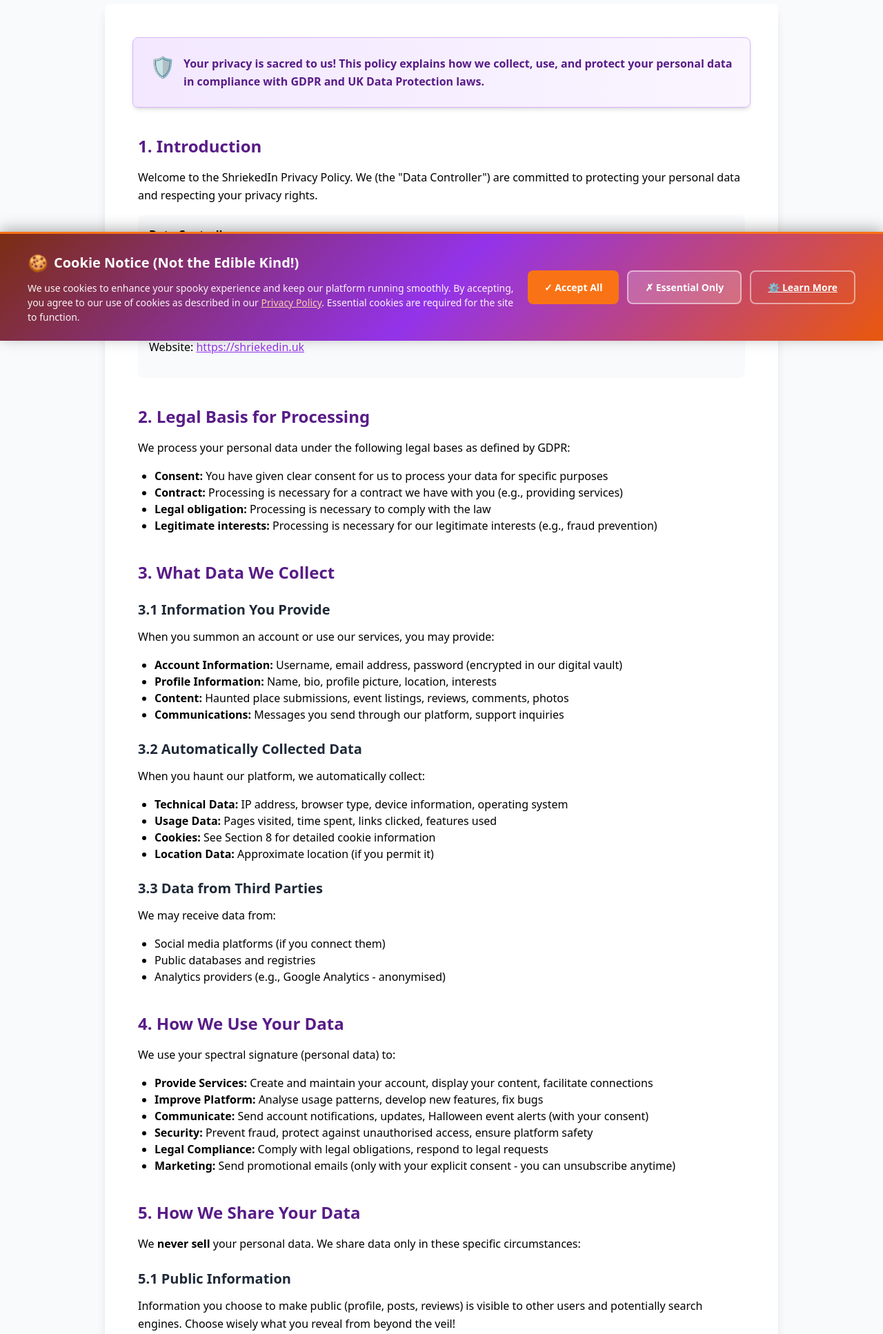
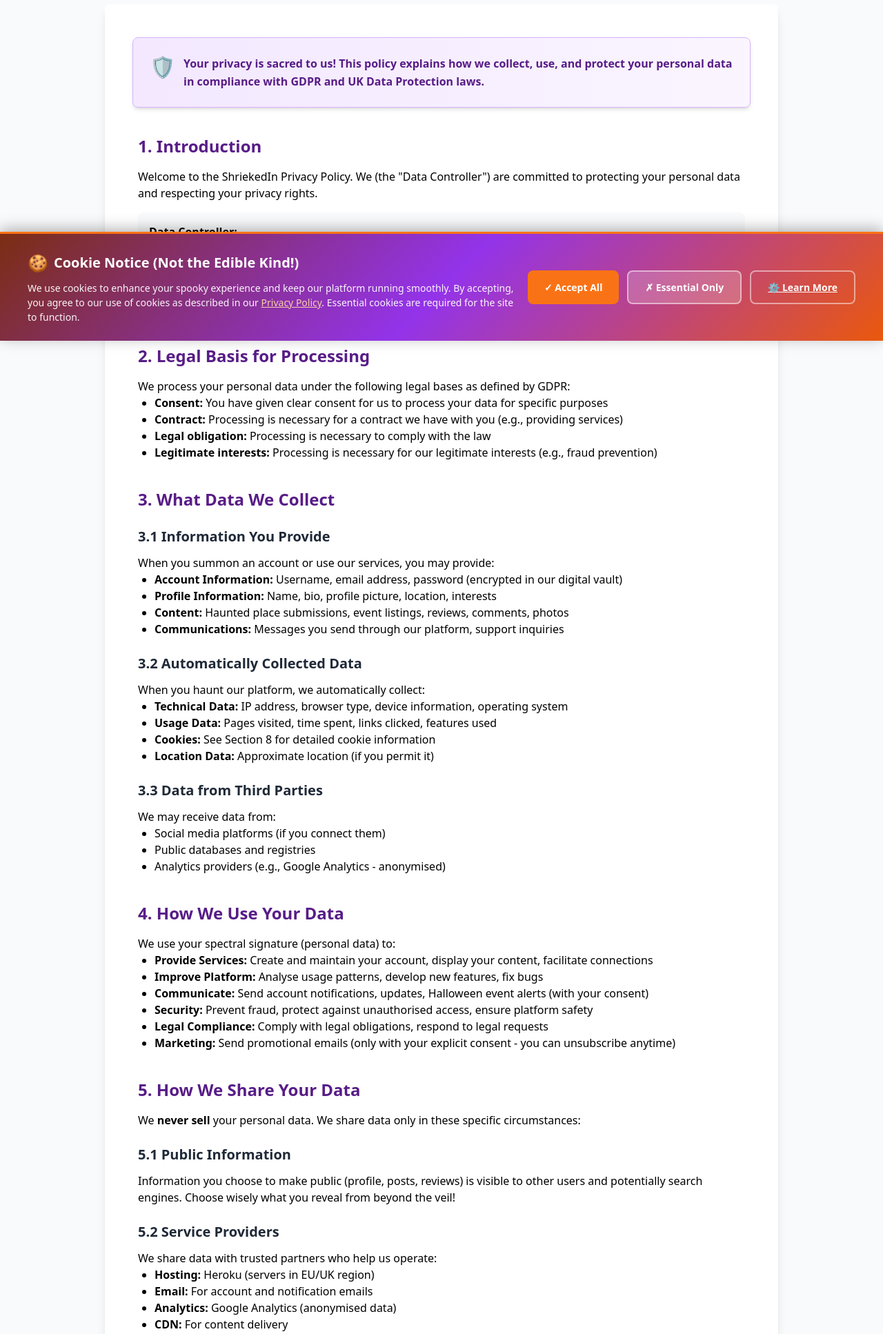
Before and after one commit to OJarvey/SpookyOctober, a Django app: page /privacy/ in a window 1280 px wide. Shown: the part 306-2240 px from the top of the page at 69% size. Run offline with Django 5.2, Linux system fonts and the light colour scheme.

Commit message:
fix: remove manual margin classes to let prose handle typography
Removed all manual mb-4, leading-relaxed, and mb-3 classes from
legal pages to allow Tailwind's prose plugin to handle typography
automatically. This fixes inconsistent spacing and makes the pages
match the balanced appearance of the cookie settings page.

The prose plugin provides optimal typography defaults:
- Proper paragraph spacing
- Consistent line height
- Balanced margins between elements
- Professional vertical rhythm

Manual classes were overriding these defaults and causing:
- Clumsy paragraph margins
- Inconsistent spacing
- Visual imbalance compared to cookie settings page

Now all three pages (Terms, Privacy, Cookie Settings) use prose
for consistent, professional typography.

🤖 Generated with [Claude Code](https://claude.com/claude-code)

Co-Authored-By: Claude <noreply@anthropic.com>

```diff
--- a/templates/privacy.html
+++ b/templates/privacy.html
@@ -29,21 +29,21 @@
                 <div class="prose prose-lg max-w-none">
 
                 <h2 class="text-2xl font-bold text-purple-900 mt-10 mb-4">1. Introduction</h2>
-                <p class="mb-4 leading-relaxed">
+                <p>
                     Welcome to the ShriekedIn Privacy Policy. We (the "Data Controller") are committed to protecting your personal data and respecting your privacy rights.
                 </p>
                 <div class="bg-gray-50 p-4 rounded-lg mt-4">
-                    <p class="font-semibold mb-3">Data Controller:</p>
-                    <p class="mb-4 leading-relaxed">ShriekedIn</p>
-                    <p class="mb-4 leading-relaxed">The Haunted Halls, Digital Cemetery</p>
-                    <p class="mb-4 leading-relaxed">Email: privacy@shriekedin.uk</p>
-                    <p class="mb-4 leading-relaxed">
+                    <p class="font-semibold">Data Controller:</p>
+                    <p>ShriekedIn</p>
+                    <p>The Haunted Halls, Digital Cemetery</p>
+                    <p>Email: privacy@shriekedin.uk</p>
+                    <p>
     Website: <a href="https://shriekedin.uk" class="text-purple-600 hover:text-purple-800 underline">https://shriekedin.uk</a>
                     </p>
                 </div>
 
                 <h2 class="text-2xl font-bold text-purple-900 mt-10 mb-4">2. Legal Basis for Processing</h2>
-                <p class="mb-4 leading-relaxed">We process your personal data under the following legal bases as defined by GDPR:</p>
+                <p>We process your personal data under the following legal bases as defined by GDPR:</p>
                 <ul class="list-disc pl-6 mb-4">
                     <li>
                         <strong>Consent:</strong> You have given clear consent for us to process your data for specific purposes
@@ -62,7 +62,7 @@
                 <h2 class="text-2xl font-bold text-purple-900 mt-10 mb-4">3. What Data We Collect</h2>
 
                 <h3 class="text-xl font-semibold text-gray-800 mt-6 mb-3">3.1 Information You Provide</h3>
-                <p class="mb-4 leading-relaxed">When you summon an account or use our services, you may provide:</p>
+                <p>When you summon an account or use our services, you may provide:</p>
                 <ul class="list-disc pl-6 mb-4">
                     <li>
                         <strong>Account Information:</strong> Username, email address, password (encrypted in our digital vault)
@@ -79,7 +79,7 @@
                 </ul>
 
                 <h3 class="text-xl font-semibold text-gray-800 mt-6 mb-3">3.2 Automatically Collected Data</h3>
-                <p class="mb-4 leading-relaxed">When you haunt our platform, we automatically collect:</p>
+                <p>When you haunt our platform, we automatically collect:</p>
                 <ul class="list-disc pl-6 mb-4">
                     <li>
                         <strong>Technical Data:</strong> IP address, browser type, device information, operating system
@@ -96,7 +96,7 @@
                 </ul>
 
                 <h3 class="text-xl font-semibold text-gray-800 mt-6 mb-3">3.3 Data from Third Parties</h3>
-                <p class="mb-4 leading-relaxed">We may receive data from:</p>
+                <p>We may receive data from:</p>
                 <ul class="list-disc pl-6 mb-4">
                     <li>Social media platforms (if you connect them)</li>
                     <li>Public databases and registries</li>
@@ -104,7 +104,7 @@
                 </ul>
 
                 <h2 class="text-2xl font-bold text-purple-900 mt-10 mb-4">4. How We Use Your Data</h2>
-                <p class="mb-4 leading-relaxed">We use your spectral signature (personal data) to:</p>
+                <p>We use your spectral signature (personal data) to:</p>
                 <ul class="list-disc pl-6 mb-4">
                     <li>
                         <strong>Provide Services:</strong> Create and maintain your account, display your content, facilitate connections
@@ -127,17 +127,17 @@
                 </ul>
 
                 <h2 class="text-2xl font-bold text-purple-900 mt-10 mb-4">5. How We Share Your Data</h2>
-                <p class="mb-4 leading-relaxed">
+                <p>
 We <strong>never sell</strong> your personal data. We share data only in these specific circumstances:
                 </p>
 
                 <h3 class="text-xl font-semibold text-gray-800 mt-6 mb-3">5.1 Public Information</h3>
-                <p class="mb-4 leading-relaxed">
+                <p>
 Information you choose to make public (profile, posts, reviews) is visible to other users and potentially search engines. Choose wisely what you reveal from beyond the veil!
                 </p>
 
                 <h3 class="text-xl font-semibold text-gray-800 mt-6 mb-3">5.2 Service Providers</h3>
-                <p class="mb-4 leading-relaxed">We share data with trusted partners who help us operate:</p>
+                <p>We share data with trusted partners who help us operate:</p>
                 <ul class="list-disc pl-6 mb-4">
                     <li>
                         <strong>Hosting:</strong> Heroku (servers in EU/UK region)
@@ -152,18 +152,18 @@ Information you choose to make public (profile, posts, reviews) is visible to ot
                         <strong>CDN:</strong> For content delivery
                     </li>
                 </ul>
-                <p class="mb-4 leading-relaxed">All service providers are contractually bound to protect your data and use it only as instructed.</p>
+                <p>All service providers are contractually bound to protect your data and use it only as instructed.</p>
 
                 <h3 class="text-xl font-semibold text-gray-800 mt-6 mb-3">5.3 Legal Requirements</h3>
-                <p class="mb-4 leading-relaxed">We may disclose data if required by law, court order, or to protect rights, property, or safety.</p>
+                <p>We may disclose data if required by law, court order, or to protect rights, property, or safety.</p>
 
                 <h3 class="text-xl font-semibold text-gray-800 mt-6 mb-3">5.4 Business Transfers</h3>
-                <p class="mb-4 leading-relaxed">
+                <p>
 If ShriekedIn is acquired or merged, your data may be transferred. You'll be notified of any change in ownership or data practices.
                 </p>
 
                 <h2 class="text-2xl font-bold text-purple-900 mt-10 mb-4">6. Data Retention</h2>
-                <p class="mb-4 leading-relaxed">We retain your data for as long as necessary to provide services and comply with legal obligations:</p>
+                <p>We retain your data for as long as necessary to provide services and comply with legal obligations:</p>
                 <ul class="list-disc pl-6 mb-4">
                     <li>
                         <strong>Active accounts:</strong> Data retained while account is active
@@ -180,40 +180,40 @@ If ShriekedIn is acquired or merged, your data may be transferred. You'll be not
                 </ul>
 
                 <h2 class="text-2xl font-bold text-purple-900 mt-10 mb-4">7. Your Rights Under GDPR</h2>
-                <p class="mb-4 leading-relaxed">You have the following rights regarding your personal data:</p>
+                <p>You have the following rights regarding your personal data:</p>
 
                 <div class="grid md:grid-cols-2 gap-4 my-6">
                     <div class="bg-purple-50 p-4 rounded-lg">
                         <h4 class="font-bold text-purple-900 mb-2">🔍 Right to Access</h4>
-                        <p class="text-sm mb-2">Request a copy of your personal data</p>
+                        <p class="text-sm">Request a copy of your personal data</p>
                     </div>
                     <div class="bg-purple-50 p-4 rounded-lg">
                         <h4 class="font-bold text-purple-900 mb-2">✏️ Right to Rectification</h4>
-                        <p class="text-sm mb-2">Correct inaccurate or incomplete data</p>
+                        <p class="text-sm">Correct inaccurate or incomplete data</p>
                     </div>
                     <div class="bg-purple-50 p-4 rounded-lg">
                         <h4 class="font-bold text-purple-900 mb-2">🗑️ Right to Erasure</h4>
-                        <p class="text-sm mb-2">Request deletion of your data ("right to be forgotten")</p>
+                        <p class="text-sm">Request deletion of your data ("right to be forgotten")</p>
                     </div>
                     <div class="bg-purple-50 p-4 rounded-lg">
                         <h4 class="font-bold text-purple-900 mb-2">🛑 Right to Restriction</h4>
-                        <p class="text-sm mb-2">Limit how we use your data</p>
+                        <p class="text-sm">Limit how we use your data</p>
                     </div>
                     <div class="bg-purple-50 p-4 rounded-lg">
                         <h4 class="font-bold text-purple-900 mb-2">📤 Right to Portability</h4>
-                        <p class="text-sm mb-2">Receive your data in a structured format</p>
+                        <p class="text-sm">Receive your data in a structured format</p>
                     </div>
                     <div class="bg-purple-50 p-4 rounded-lg">
                         <h4 class="font-bold text-purple-900 mb-2">⛔ Right to Object</h4>
-                        <p class="text-sm mb-2">Object to certain types of processing</p>
+                        <p class="text-sm">Object to certain types of processing</p>
                     </div>
                     <div class="bg-purple-50 p-4 rounded-lg">
                         <h4 class="font-bold text-purple-900 mb-2">🤖 Automated Decisions</h4>
-                        <p class="text-sm mb-2">Not be subject to automated decision-making</p>
+                        <p class="text-sm">Not be subject to automated decision-making</p>
                     </div>
                     <div class="bg-purple-50 p-4 rounded-lg">
                         <h4 class="font-bold text-purple-900 mb-2">🚫 Withdraw Consent</h4>
-                        <p class="text-sm mb-2">Withdraw consent at any time</p>
+                        <p class="text-sm">Withdraw consent at any time</p>
                     </div>
                 </div>
 
@@ -225,7 +225,7 @@ If ShriekedIn is acquired or merged, your data may be transferred. You'll be not
                 </p>
 
                 <h2 class="text-2xl font-bold text-purple-900 mt-10 mb-4">8. Cookies and Tracking</h2>
-                <p class="mb-4 leading-relaxed">
+                <p>
 We use cookies and similar technologies to enhance your experience. Cookies are small text files stored on your device.
                 </p>
 
@@ -272,16 +272,16 @@ We use cookies and similar technologies to enhance your experience. Cookies are
                 </table>
 
                 <h3 class="text-xl font-semibold text-gray-800 mt-6 mb-3">8.2 Managing Cookies</h3>
-                <p class="mb-4 leading-relaxed">You can manage cookie preferences through:</p>
+                <p>You can manage cookie preferences through:</p>
                 <ul class="list-disc pl-6 mb-4">
                     <li>Our cookie consent banner (appears on first visit)</li>
                     <li>Your browser settings</li>
                     <li>Account preferences (for logged-in users)</li>
                 </ul>
-                <p class="mb-4 leading-relaxed">Note: Disabling essential cookies may affect site functionality.</p>
+                <p>Note: Disabling essential cookies may affect site functionality.</p>
 
                 <h2 class="text-2xl font-bold text-purple-900 mt-10 mb-4">9. International Data Transfers</h2>
-                <p class="mb-4 leading-relaxed">
+                <p>
 Your data is primarily stored in the UK/EU. If we transfer data outside the European Economic Area (EEA), we ensure adequate safeguards are in place:
                 </p>
                 <ul class="list-disc pl-6 mb-4">
@@ -291,7 +291,7 @@ Your data is primarily stored in the UK/EU. If we transfer data outside the Euro
                 </ul>
 
                 <h2 class="text-2xl font-bold text-purple-900 mt-10 mb-4">10. Security Measures</h2>
-                <p class="mb-4 leading-relaxed">We protect your data with industry-standard security measures:</p>
+                <p>We protect your data with industry-standard security measures:</p>
                 <ul class="list-disc pl-6 mb-4">
                     <li>
                         🔒 <strong>Encryption:</strong> HTTPS/TLS for data in transit, encryption at rest
@@ -312,43 +312,43 @@ Your data is primarily stored in the UK/EU. If we transfer data outside the Euro
                         🔄 <strong>Updates:</strong> Regular security patches and updates
                     </li>
                 </ul>
-                <p class="mb-4 leading-relaxed">
+                <p>
 However, no method of transmission over the internet is 100% secure. We strive for security but cannot guarantee absolute protection.
                 </p>
 
                 <h2 class="text-2xl font-bold text-purple-900 mt-10 mb-4">11. Children's Privacy</h2>
-                <p class="mb-4 leading-relaxed">
+                <p>
 ShriekedIn is not intended for children under 16. We do not knowingly collect data from children. If you believe a child has provided us with personal data, please contact us immediately, and we will delete it.
                 </p>
 
                 <h2 class="text-2xl font-bold text-purple-900 mt-10 mb-4">12. Changes to This Policy</h2>
-                <p class="mb-4 leading-relaxed">We may update this Privacy Policy from time to time. We will notify you of material changes via:</p>
+                <p>We may update this Privacy Policy from time to time. We will notify you of material changes via:</p>
                 <ul class="list-disc pl-6 mb-4">
                     <li>Email notification</li>
                     <li>Prominent notice on the platform</li>
                     <li>Updated "Last Updated" date</li>
                 </ul>
-                <p class="mb-4 leading-relaxed">We encourage you to review this policy periodically. Continued use after changes constitutes acceptance.</p>
+                <p>We encourage you to review this policy periodically. Continued use after changes constitutes acceptance.</p>
 
                 <h2 class="text-2xl font-bold text-purple-900 mt-10 mb-4">13. Contact Us</h2>
-                <p class="mb-4 leading-relaxed">If you have questions, concerns, or wish to exercise your rights, please contact:</p>
+                <p>If you have questions, concerns, or wish to exercise your rights, please contact:</p>
                 <div class="bg-purple-50 p-4 rounded-lg mt-4">
-                    <p class="font-semibold mb-3">Data Protection Officer</p>
-                    <p class="mb-4 leading-relaxed">ShriekedIn</p>
-                    <p class="mb-4 leading-relaxed">
+                    <p class="font-semibold">Data Protection Officer</p>
+                    <p>ShriekedIn</p>
+                    <p>
     Email: <a href="mailto:privacy@shriekedin.uk" class="text-purple-600 hover:text-purple-800 underline">privacy@shriekedin.uk</a>
                     </p>
-                    <p class="mb-4 leading-relaxed">Response time: Within 1 month (as per GDPR requirements)</p>
+                    <p>Response time: Within 1 month (as per GDPR requirements)</p>
                 </div>
 
                 <h2 class="text-2xl font-bold text-purple-900 mt-10 mb-4">14. Supervisory Authority</h2>
-                <p class="mb-4 leading-relaxed">You have the right to complain to the Information Commissioner's Office (ICO):</p>
+                <p>You have the right to complain to the Information Commissioner's Office (ICO):</p>
                 <div class="bg-gray-50 p-4 rounded-lg mt-4">
-                    <p class="font-semibold mb-3">Information Commissioner's Office (ICO)</p>
-                    <p class="mb-4 leading-relaxed">Wycliffe House, Water Lane</p>
-                    <p class="mb-4 leading-relaxed">Wilmslow, Cheshire, SK9 5AF</p>
-                    <p class="mb-4 leading-relaxed">Phone: 0303 123 1113</p>
-                    <p class="mb-4 leading-relaxed">
+                    <p class="font-semibold">Information Commissioner's Office (ICO)</p>
+                    <p>Wycliffe House, Water Lane</p>
+                    <p>Wilmslow, Cheshire, SK9 5AF</p>
+                    <p>Phone: 0303 123 1113</p>
+                    <p>
     Website: <a href="https://ico.org.uk" target="_blank" rel="noopener" class="text-purple-600 hover:text-purple-800 underline">https://ico.org.uk</a>
                     </p>
                 </div>
```
Also changed, not shown: templates/terms.html (+23 -23 lines).
